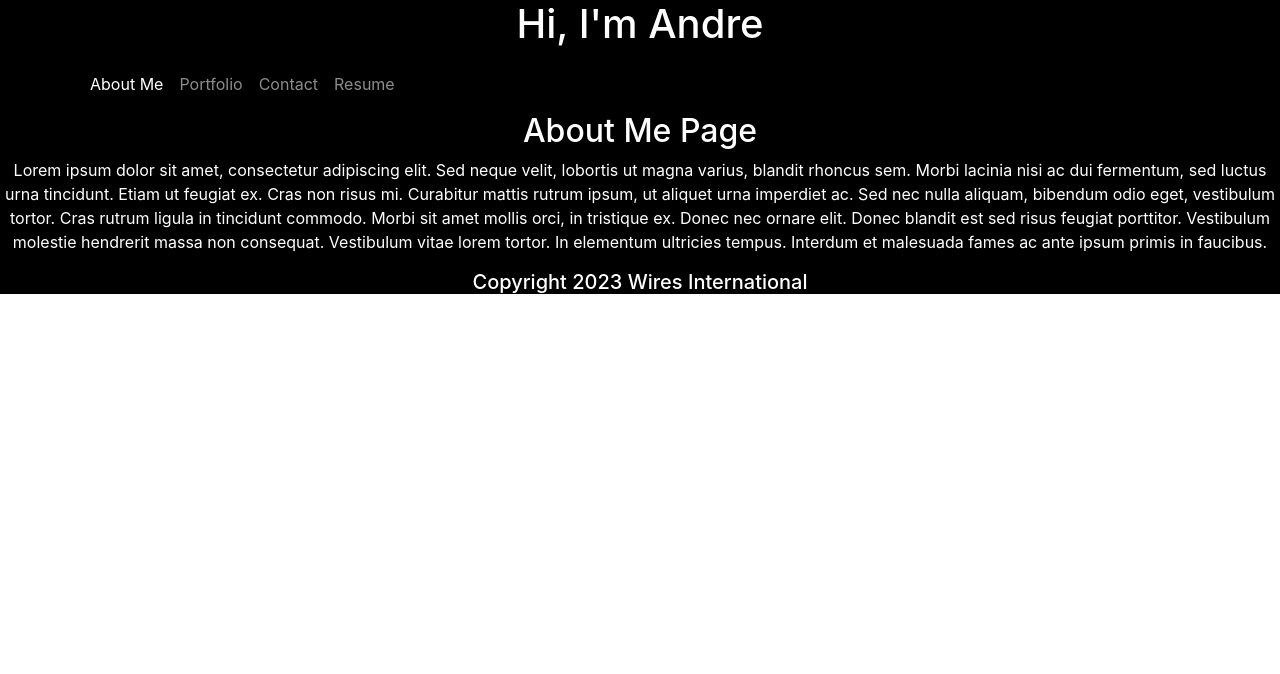
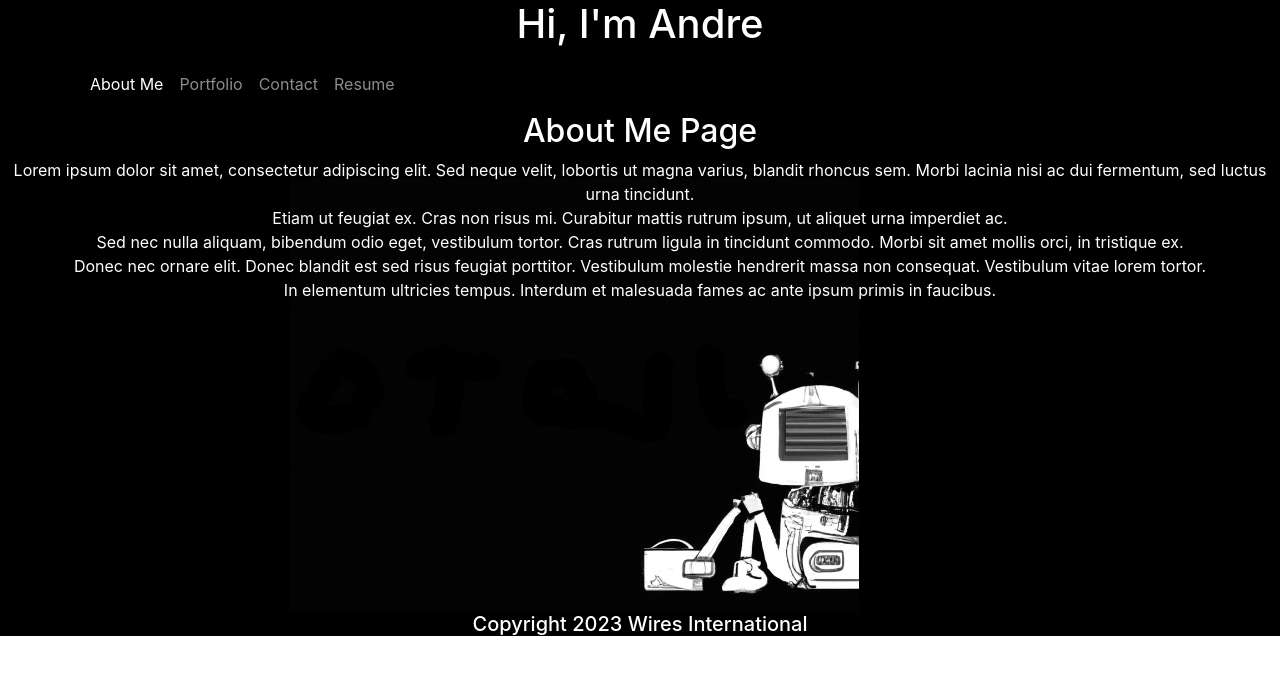
Before and after one commit to Wir3s/react-portfolio, a React (Create React App) app: page / in a window 1280 px wide. Shown: the top 674 px of the page. Built offline with nearby package versions, Linux system fonts and the light colour scheme.

Commit message:
styling About page

```diff
--- a/src/components/pages/About.js
+++ b/src/components/pages/About.js
@@ -27,13 +27,13 @@ export default function About() {
         <p>
           Lorem ipsum dolor sit amet, consectetur adipiscing elit. Sed neque
           velit, lobortis ut magna varius, blandit rhoncus sem. Morbi lacinia
-          nisi ac dui fermentum, sed luctus urna tincidunt. Etiam ut feugiat ex.
+          nisi ac dui fermentum, sed luctus urna tincidunt. <br />Etiam ut feugiat ex.
           Cras non risus mi. Curabitur mattis rutrum ipsum, ut aliquet urna
-          imperdiet ac. Sed nec nulla aliquam, bibendum odio eget, vestibulum
+          imperdiet ac.<br /> Sed nec nulla aliquam, bibendum odio eget, vestibulum
           tortor. Cras rutrum ligula in tincidunt commodo. Morbi sit amet mollis
-          orci, in tristique ex. Donec nec ornare elit. Donec blandit est sed
+          orci, in tristique ex.<br /> Donec nec ornare elit. Donec blandit est sed
           risus feugiat porttitor. Vestibulum molestie hendrerit massa non
-          consequat. Vestibulum vitae lorem tortor. In elementum ultricies
+          consequat. Vestibulum vitae lorem tortor.<br /> In elementum ultricies
           tempus. Interdum et malesuada fames ac ante ipsum primis in faucibus.
         </p>
       </div>
--- a/src/styles/About.css
+++ b/src/styles/About.css
@@ -1,6 +1,7 @@
 .mainbody {
-    background-image: url("../components/pages/robot-portfolio-pic.png");
-    /* background-position: top 40px; */
-    background-size: auto;
+    background-image: url("../../public/robobg.png");
+    /* background-position: top 300px; */
+    background-size: contain;
     background-repeat: no-repeat;
+    height: 500px;
 }
```
Also changed, not shown: src/components/pages/robot-portfolio-pic.png (deleted).
